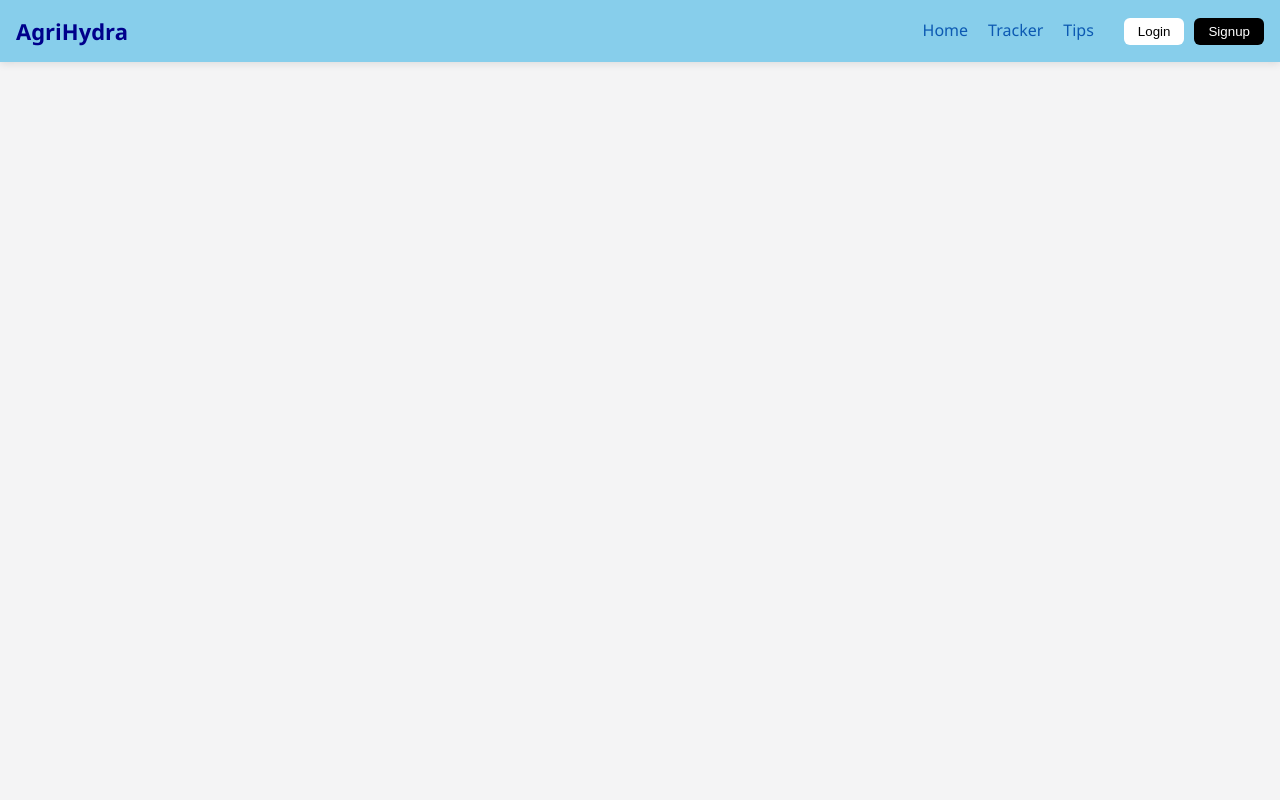
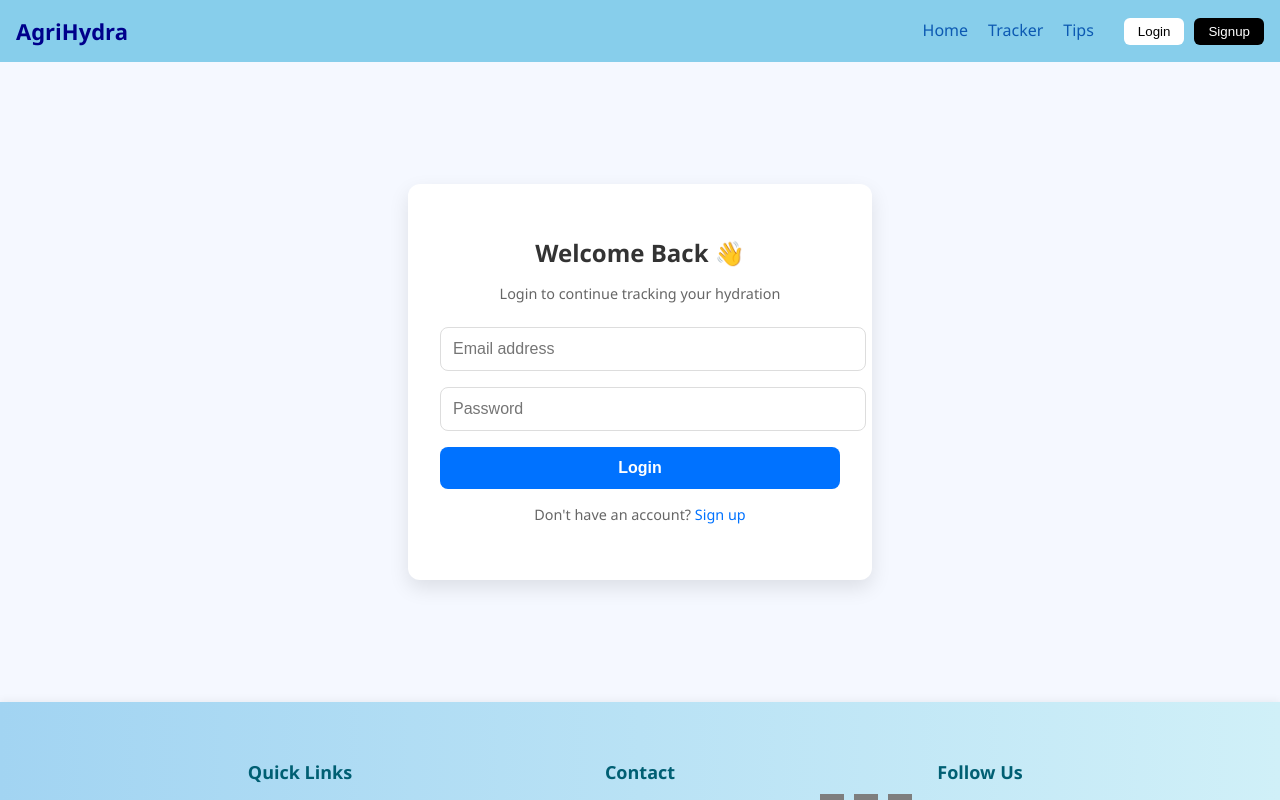
Before and after one commit to AgrimaOjha/agrihydra_capstone_project, a React (Create React App) app: page /login in a window 1280 px wide. Shown: the top 800 px of the page. Built offline with nearby package versions, Linux system fonts and the light colour scheme; grey boxes are pictures that could not be loaded.

Commit message:
Login/Signup+Tracker

```diff
--- a/src/App.css
+++ b/src/App.css
@@ -182,7 +182,7 @@ nav .signup-btn:hover {
 }
 
 .hero-btn {
-  background-color:orangered;
+  background-color:rgb(226, 105, 61);
   color: white;
   border: none;
   padding: 18px 40px;
@@ -293,12 +293,14 @@ nav .signup-btn:hover {
   justify-content: center;
   gap: 12px;
   margin-top: 25px;
+  margin-bottom: 20px;
 }
 
 .cup-small {
   height: 90px;
   width: 50px;
   border-radius: 0 0 12px 12px;
+  border: 2px solid #8cd2f7;
   background-color: #e0f4ff;
   font-size: 0.9rem;
   font-weight: 600;
@@ -319,3 +321,87 @@ nav .signup-btn:hover {
   background-color: #00b4d8;
   color: white;
 }
+.text{
+  font-size: 1.2rem;
+  color: #0077b6;
+  margin-top: 20px;
+  text-align: center;
+}
+h1{
+  font-size: 2.5rem;
+  color: #0189d3;
+  margin-bottom: 20px;
+  text-align: center;
+}
+h3{
+  color: #0077b6;
+  margin-bottom: 20px;
+  text-align: center;
+}
+
+
+.login-page {
+  display: flex;
+  justify-content: center;
+  align-items: center;
+  min-height: 80vh;
+  background: #f5f8ff;
+}
+
+.login-card {
+  background: white;
+  padding: 2rem;
+  border-radius: 12px;
+  box-shadow: 0px 8px 20px rgba(0, 0, 0, 0.1);
+  width: 100%;
+  max-width: 400px;
+  text-align: center;
+}
+
+.login-card h2 {
+  margin-bottom: 0.5rem;
+  color: #333;
+}
+
+.login-card p {
+  margin-bottom: 1.5rem;
+  color: #666;
+  font-size: 0.9rem;
+}
+
+.login-card input {
+  width: 100%;
+  padding: 12px;
+  margin-bottom: 1rem;
+  border: 1px solid #ddd;
+  border-radius: 8px;
+  font-size: 1rem;
+}
+
+.login-card button {
+  width: 100%;
+  padding: 12px;
+  background-color: #0072ff;
+  color: white;
+  border: none;
+  border-radius: 8px;
+  font-weight: bold;
+  font-size: 1rem;
+  cursor: pointer;
+  transition: 0.2s ease;
+}
+
+.login-card button:hover {
+  background-color: #005ee2;
+}
+
+.signup-redirect {
+  margin-top: 1rem;
+  font-size: 0.9rem;
+}
+
+.signup-redirect a {
+  color: #0072ff;
+  text-decoration: none;
+  font-weight: 500;
+}
--- a/src/App.js
+++ b/src/App.js
@@ -1,27 +1,33 @@
+import React from "react";
 import { BrowserRouter as Router, Routes, Route } from "react-router-dom";
+
 import Navbar from './components/navbar';
 import Footer from './components/footer';
 import Hero from './components/hero';
-import Search from './components/search';
+// import Search from './components/search';
 import WaterTracker from './components/watertracker';
+import Login from './components/login';
+import Signup from './components/signup';
 import './App.css';
 
 function App() {
   return (
     <Router>
-      <div>
       <Navbar />
       <Routes>
+
         <Route
           path="/"
           element={
             <>
               <Hero />
-                <Search />
+              {/* <Search /> */}
               <Footer />
             </>
           }
         />
+
+
         <Route
           path="/tracker"
           element={
@@ -31,8 +37,26 @@ function App() {
             </>
           }
         />
+        <Route
+          path="/login"
+          element={
+            <>
+              <Login />
+              <Footer />
+            </>
+          }
+        />
+
+        <Route
+          path="/signup"
+          element={
+            <>
+              <Signup />
+              <Footer />
+            </>
+          }
+        />
       </Routes>
-      </div>
     </Router>
   );
 }
--- a/src/components/footer.jsx
+++ b/src/components/footer.jsx
@@ -13,7 +13,7 @@ export default function Footer() {
           </div>
           <div className="footer-section">
             <h3>Contact</h3>
-            <p>Email: agrihydra@info</p>
+            <p>Email: agrihydra@info.co.in</p>
             <p>Phone: +91 22222 11110</p>
           </div>
           <div className="footer-section">
--- /dev/null
+++ b/src/components/login.jsx
@@ -0,0 +1,47 @@
+import React, { useState } from "react";
+import { useNavigate } from "react-router-dom";
+
+
+export default function Login() {
+  const [email, setEmail] = useState("");
+  const [password, setPassword] = useState("");
+  const navigate = useNavigate();
+  const handleLogin = (e) => {
+    e.preventDefault();
+
+    console.log("Logging in with", email, password);
+
+    navigate("/");
+  };
+
+  return (
+    <div className="login-page">
+      <div className="login-card">
+        <h2>Welcome Back 👋</h2>
+        <p>Login to continue tracking your hydration</p>
+        <form onSubmit={handleLogin}>
+          <input
+            type="email"
+            placeholder="Email address"
+            value={email}
+            onChange={(e) => setEmail(e.target.value)}
+            required
+          />
+
+          <input
+            type="password"
+            placeholder="Password"
+            value={password}
+            onChange={(e) => setPassword(e.target.value)}
+            required
+          />
+
+          <button type="submit">Login</button>
+        </form>
+        <p className="signup-redirect">
+          Don't have an account? <a href="/signup">Sign up</a>
+        </p>
+      </div>
+    </div>
+  );
+}
--- a/src/components/navbar.jsx
+++ b/src/components/navbar.jsx
@@ -1,14 +1,19 @@
+import React from "react";
+import { useNavigate } from "react-router-dom";
+
 export default function Navbar() {
+  const navigate = useNavigate();
+
   return (
     <nav>
       <div style={{ display: "flex", justifyContent: "space-between", alignItems: "center" }}>
         <a href="/" className="logo">AgriHydra</a>
         <div>
-            <a href="#home">Home</a>
-            <a href="#tracker">Tracker</a>
+          <a href="/">Home</a>
+          <a href="/tracker">Tracker</a>
           <a href="#tips">Tips</a>
-            <button className="login-btn">Login</button>
-            <button className="signup-btn">Signup</button>
+          <button className="login-btn" onClick={() => navigate("/login")}>Login</button>
+          <button className="signup-btn" onClick={() => navigate("/signup")}>Signup</button>
         </div>
       </div>
     </nav>
--- /dev/null
+++ b/src/components/signup.jsx
@@ -0,0 +1,61 @@
+import React, { useState } from "react";
+import { useNavigate } from "react-router-dom";
+
+export default function Signup() {
+  const [email, setEmail] = useState("");
+  const [password, setPassword] = useState("");
+  const [confirm, setConfirm] = useState("");
+  const navigate = useNavigate();
+
+  const handleSignup = (e) => {
+    e.preventDefault();
+
+    if (password !== confirm) {
+      alert("Passwords do not match ❌");
+      return;
+    }
+
+    // Simulate successful signup
+    console.log("Signed up with:", email, password);
+    navigate("/"); // Redirect to home after signup
+  };
+
+  return (
+    <div className="login-page">
+      <div className="login-card">
+        <h2>Join AgriHydra 🚰</h2>
+        <p>Create an account to start tracking</p>
+        <form onSubmit={handleSignup}>
+          <input
+            type="email"
+            placeholder="Email address"
+            value={email}
+            onChange={(e) => setEmail(e.target.value)}
+            required
+          />
+
+          <input
+            type="password"
+            placeholder="Password"
+            value={password}
+            onChange={(e) => setPassword(e.target.value)}
+            required
+          />
+
+          <input
+            type="password"
+            placeholder="Confirm password"
+            value={confirm}
+            onChange={(e) => setConfirm(e.target.value)}
+            required
+          />
+
+          <button type="submit">Sign Up</button>
+        </form>
+        <p className="signup-redirect">
+          Already have an account? <a href="/login">Log in</a>
+        </p>
+      </div>
+    </div>
+  );
+}
```
Also changed, not shown: src/components/tips.jsx (added, +38 -0 lines). Lines whose indentation alone changed are shown as unchanged.
